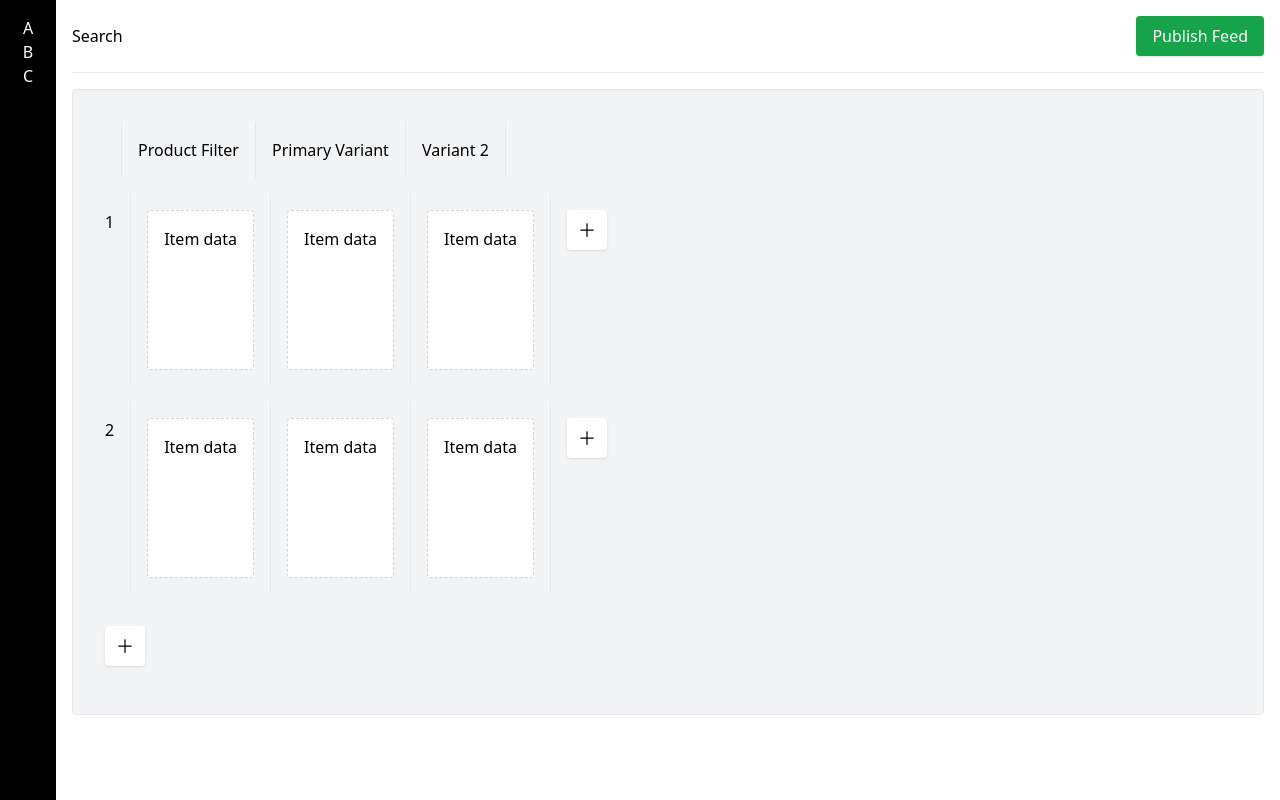
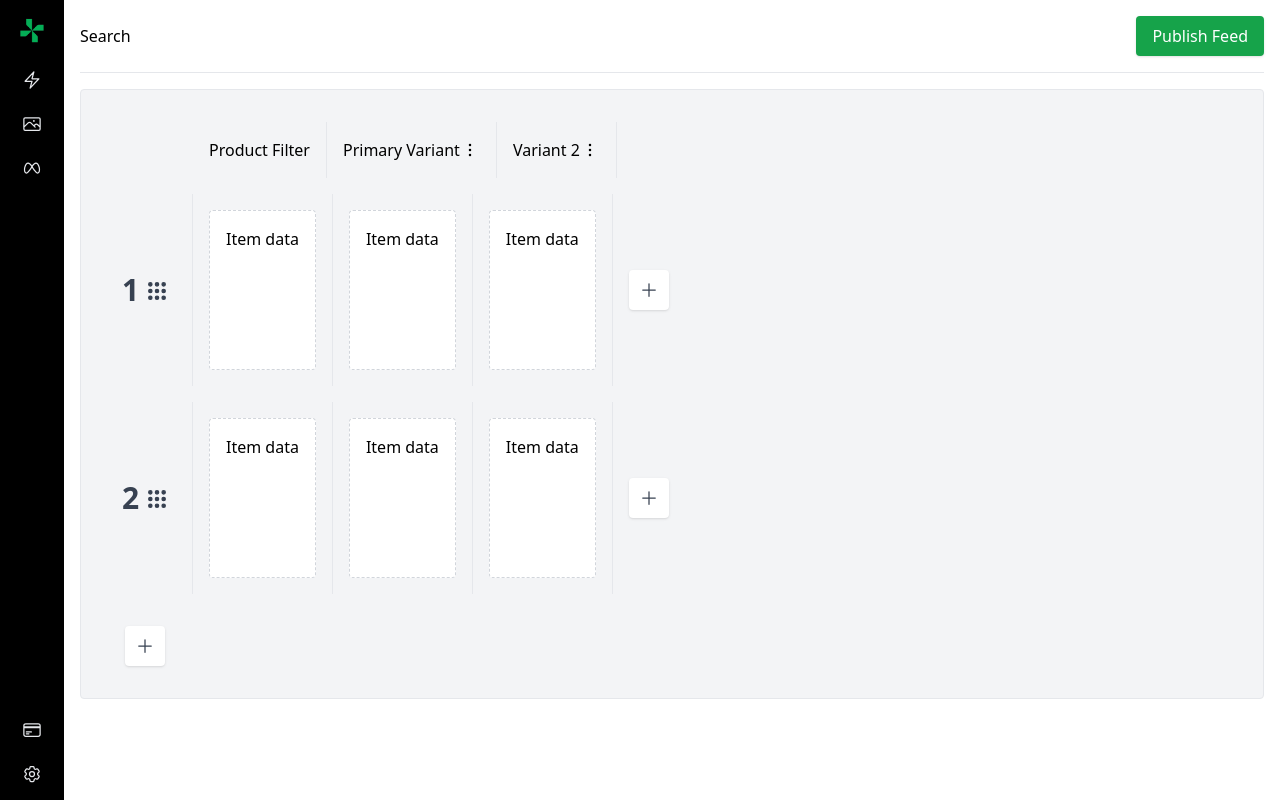
Before and after one commit to SaurabhTiwari4093/retainiq-assignment, a Next.js app: page / in a window 1280 px wide. Built offline with nearby package versions, Linux system fonts and the light colour scheme.

Commit message:
done side bar

```diff
--- a/app/assets/icons.jsx
+++ b/app/assets/icons.jsx
@@ -1,20 +1,115 @@
 import React from "react";
 
-export function AddIcon() {
+const SvgWrapper = ({ children, fill = "none", className }) => {
   return (
     <svg
       xmlns="http://www.w3.org/2000/svg"
-      fill="none"
       viewBox="0 0 24 24"
       strokeWidth={1.5}
       stroke="currentColor"
-      className="size-5"
+      className={`size-5 ${className}`}
+      fill={fill}
     >
+      {children}
+    </svg>
+  );
+};
+
+export function AddIcon({ className }) {
+  return (
+    <SvgWrapper className={className}>
       <path
         strokeLinecap="round"
         strokeLinejoin="round"
         d="M12 4.5v15m7.5-7.5h-15"
       />
-    </svg>
+    </SvgWrapper>
   );
 }
+
+export function MoreIcon({ className }) {
+  return (
+    <SvgWrapper className={className}>
+      <path
+        strokeLinecap="round"
+        strokeLinejoin="round"
+        d="M12 6.75a.75.75 0 1 1 0-1.5.75.75 0 0 1 0 1.5ZM12 12.75a.75.75 0 1 1 0-1.5.75.75 0 0 1 0 1.5ZM12 18.75a.75.75 0 1 1 0-1.5.75.75 0 0 1 0 1.5Z"
+      />
+    </SvgWrapper>
+  );
+}
+
+export function MoveIcon({ className }) {
+  return (
+    <SvgWrapper fill={"currentColor"} className={className}>
+      <path
+        d="m20 22c-1.1045695 0-2-.8954305-2-2s.8954305-2 2-2 2 .8954305 2 2-.8954305 2-2 2zm0-8c-1.1045695 0-2-.8954305-2-2s.8954305-2 2-2 2 .8954305 2 2-.8954305 2-2 2zm0-8c-1.1045695 0-2-.8954305-2-2s.8954305-2 2-2 2 .8954305 2 2-.8954305 2-2 2zm-8 16c-1.1045695 0-2-.8954305-2-2s.8954305-2 2-2 2 .8954305 2 2-.8954305 2-2 2zm0-8c-1.1045695 0-2-.8954305-2-2s.8954305-2 2-2 2 .8954305 2 2-.8954305 2-2 2zm0-8c-1.1045695 0-2-.8954305-2-2s.8954305-2 2-2 2 .8954305 2 2-.8954305 2-2 2zm-8 16c-1.1045695 0-2-.8954305-2-2s.8954305-2 2-2 2 .8954305 2 2-.8954305 2-2 2zm0-8c-1.1045695 0-2-.8954305-2-2s.8954305-2 2-2 2 .8954305 2 2-.8954305 2-2 2zm0-8c-1.1045695 0-2-.8954305-2-2s.8954305-2 2-2 2 .8954305 2 2-.8954305 2-2 2z"
+        strokeLinecap="round"
+        strokeLinejoin="round"
+      />
+    </SvgWrapper>
+  );
+}
+
+export function LightingIcon({ className }) {
+  return (
+    <SvgWrapper className={className}>
+      <path
+        strokeLinecap="round"
+        strokeLinejoin="round"
+        d="m3.75 13.5 10.5-11.25L12 10.5h8.25L9.75 21.75 12 13.5H3.75Z"
+      />
+    </SvgWrapper>
+  );
+}
+
+export function PhotoIcon({ className }) {
+  return (
+    <SvgWrapper className={className}>
+      <path
+        strokeLinecap="round"
+        strokeLinejoin="round"
+        d="m2.25 15.75 5.159-5.159a2.25 2.25 0 0 1 3.182 0l5.159 5.159m-1.5-1.5 1.409-1.409a2.25 2.25 0 0 1 3.182 0l2.909 2.909m-18 3.75h16.5a1.5 1.5 0 0 0 1.5-1.5V6a1.5 1.5 0 0 0-1.5-1.5H3.75A1.5 1.5 0 0 0 2.25 6v12a1.5 1.5 0 0 0 1.5 1.5Zm10.5-11.25h.008v.008h-.008V8.25Zm.375 0a.375.375 0 1 1-.75 0 .375.375 0 0 1 .75 0Z"
+      />
+    </SvgWrapper>
+  );
+}
+
+export function MetaIcon({ className }) {
+  return (
+    <SvgWrapper className={className}>
+      <path stroke="none" d="M0 0h24v24H0z" fill="none" />
+      <path d="M12 10.174c1.766 -2.784 3.315 -4.174 4.648 -4.174c2 0 3.263 2.213 4 5.217c.704 2.869 .5 6.783 -2 6.783c-1.114 0 -2.648 -1.565 -4.148 -3.652a27.627 27.627 0 0 1 -2.5 -4.174z" />
+      <path d="M12 10.174c-1.766 -2.784 -3.315 -4.174 -4.648 -4.174c-2 0 -3.263 2.213 -4 5.217c-.704 2.869 -.5 6.783 2 6.783c1.114 0 2.648 -1.565 4.148 -3.652c1 -1.391 1.833 -2.783 2.5 -4.174z" />
+    </SvgWrapper>
+  );
+}
+
+export function CardIcon({ className }) {
+  return (
+    <SvgWrapper className={className}>
+      <path
+        strokeLinecap="round"
+        strokeLinejoin="round"
+        d="M2.25 8.25h19.5M2.25 9h19.5m-16.5 5.25h6m-6 2.25h3m-3.75 3h15a2.25 2.25 0 0 0 2.25-2.25V6.75A2.25 2.25 0 0 0 19.5 4.5h-15a2.25 2.25 0 0 0-2.25 2.25v10.5A2.25 2.25 0 0 0 4.5 19.5Z"
+      />
+    </SvgWrapper>
+  );
+}
+
+export function SettingIcon({ className }) {
+  return (
+    <SvgWrapper className={className}>
+      <path
+        strokeLinecap="round"
+        strokeLinejoin="round"
+        d="M9.594 3.94c.09-.542.56-.94 1.11-.94h2.593c.55 0 1.02.398 1.11.94l.213 1.281c.063.374.313.686.645.87.074.04.147.083.22.127.325.196.72.257 1.075.124l1.217-.456a1.125 1.125 0 0 1 1.37.49l1.296 2.247a1.125 1.125 0 0 1-.26 1.431l-1.003.827c-.293.241-.438.613-.43.992a7.723 7.723 0 0 1 0 .255c-.008.378.137.75.43.991l1.004.827c.424.35.534.955.26 1.43l-1.298 2.247a1.125 1.125 0 0 1-1.369.491l-1.217-.456c-.355-.133-.75-.072-1.076.124a6.47 6.47 0 0 1-.22.128c-.331.183-.581.495-.644.869l-.213 1.281c-.09.543-.56.94-1.11.94h-2.594c-.55 0-1.019-.398-1.11-.94l-.213-1.281c-.062-.374-.312-.686-.644-.87a6.52 6.52 0 0 1-.22-.127c-.325-.196-.72-.257-1.076-.124l-1.217.456a1.125 1.125 0 0 1-1.369-.49l-1.297-2.247a1.125 1.125 0 0 1 .26-1.431l1.004-.827c.292-.24.437-.613.43-.991a6.932 6.932 0 0 1 0-.255c.007-.38-.138-.751-.43-.992l-1.004-.827a1.125 1.125 0 0 1-.26-1.43l1.297-2.247a1.125 1.125 0 0 1 1.37-.491l1.216.456c.356.133.751.072 1.076-.124.072-.044.146-.086.22-.128.332-.183.582-.495.644-.869l.214-1.28Z"
+      />
+      <path
+        strokeLinecap="round"
+        strokeLinejoin="round"
+        d="M15 12a3 3 0 1 1-6 0 3 3 0 0 1 6 0Z"
+      />
+    </SvgWrapper>
+  );
+}
--- a/app/components/addRemoveButton.jsx
+++ /dev/null
@@ -1,17 +0,0 @@
-import React from "react";
-import { AddIcon } from "../assets/icons";
-
-export function AddButton({ onClick }) {
-  return (
-    <button
-      className="bg-white shadow rounded w-10 h-10 flex items-center justify-center"
-      onClick={onClick}
-    >
-      <AddIcon />
-    </button>
-  );
-}
-
-export function RemoveButton() {
-  return <button></button>;
-}
--- /dev/null
+++ b/app/components/buttons.jsx
@@ -0,0 +1,35 @@
+import React from "react";
+import { AddIcon, MoveIcon } from "../assets/icons";
+import ContentCenter from "./ContentCenter";
+
+export function AddButton({ onClick }) {
+  return (
+    <button
+      className="bg-white text-gray-700 hover:text-gray-900 shadow rounded w-10 h-10 flex items-center justify-center"
+      onClick={onClick}
+    >
+      <AddIcon />
+    </button>
+  );
+}
+
+export function RowButton({ id }) {
+  return (
+    <ContentCenter className={"h-full"}>
+      <div className="flex items-center gap-2">
+        <span className="text-3xl font-bold text-gray-700">{id}</span>
+        <button className="text-gray-700 hover:text-gray-900 mt-0.5 cursor-move">
+          <MoveIcon />
+        </button>
+      </div>
+    </ContentCenter>
+  );
+}
+
+export function PublishButton() {
+  return (
+    <button className="bg-green-600 text-white py-2 px-4 rounded shadow">
+      Publish Feed
+    </button>
+  );
+}
--- /dev/null
+++ b/app/components/contentCenter.jsx
@@ -0,0 +1,9 @@
+import React from "react";
+
+export default function ContentCenter({ className, children }) {
+  return (
+    <div className={`flex justify-center items-center ${className} `}>
+      {children}
+    </div>
+  );
+}
--- a/app/components/header.jsx
+++ b/app/components/header.jsx
@@ -1,12 +1,11 @@
 import React from "react";
+import { PublishButton } from "./buttons";
 
 export default function Header() {
   return (
     <div className="flex justify-between items-center w-full border-b border-gray-200 pb-4">
       <div>Search</div>
-      <button className="bg-green-600 text-white py-2 px-4 rounded shadow">
-        Publish Feed
-      </button>
+      <PublishButton />
     </div>
   );
 }
--- a/app/components/itemContainer.jsx
+++ /dev/null
@@ -1,9 +0,0 @@
-import React from "react";
-
-export default function ItemContainer({ width = 52, border = true, children }) {
-  return (
-    <div className={`w-${width} ${border && `border-r`} border-gray-200 p-4`}>
-      {children}
-    </div>
-  );
-}
--- a/app/components/item.jsx
+++ b/app/components/product.jsx
@@ -1,6 +1,6 @@
 import React from "react";
 
-export default function Item() {
+export default function Product() {
   return (
     <div className="bg-white border-dashed border border-gray-300 rounded h-40 p-4">
       Item data
--- /dev/null
+++ b/app/components/productContainer.jsx
@@ -0,0 +1,7 @@
+import React from "react";
+
+export default function ProductContainer({ width = 52, children }) {
+  return (
+    <div className={`w-${width} border-r border-gray-200 p-4`}>{children}</div>
+  );
+}
--- a/app/components/sidebar.jsx
+++ b/app/components/sidebar.jsx
@@ -1,11 +1,27 @@
+import Image from "next/image";
 import React from "react";
+import RetainIQLogo from "../assets/images/RetainIQ.png";
+import {
+  CardIcon,
+  LightingIcon,
+  MetaIcon,
+  PhotoIcon,
+  SettingIcon,
+} from "../assets/icons";
 
 export default function Sidebar() {
   return (
-    <div className="bg-black text-white min-h-screen w-14 flex flex-col items-center py-4">
-      <div>A</div>
-      <div>B</div>
-      <div>C</div>
+    <div className="bg-black text-gray-200 h-screen fixed w-16 flex flex-col items-center justify-between gap-4 py-4">
+      <div className="flex flex-col items-center gap-6">
+        <Image src={RetainIQLogo} alt="RetainIQ logo" height={30} width={30} />
+        <LightingIcon />
+        <PhotoIcon />
+        <MetaIcon />
+      </div>
+      <div className="flex flex-col items-center gap-6">
+        <CardIcon />
+        <SettingIcon />
+      </div>
     </div>
   );
 }
--- a/app/components/table.jsx
+++ b/app/components/table.jsx
@@ -1,15 +1,17 @@
 "use client";
 import React, { useState } from "react";
-import Item from "./Item";
-import ItemContainer from "./itemContainer";
-import { AddButton } from "./addRemoveButton";
+import Product from "./product";
+import ProductContainer from "./productContainer";
+import { AddButton, RowButton } from "./buttons";
+import ContentCenter from "./ContentCenter";
+import { MoreIcon } from "../assets/icons";
 
 const initialHeaders = ["Product Filter", "Primary Variant", "Variant 2"];
 const initialData = [
   {
     id: 1,
     filter: "Product Collection contains Anarkali Kurtas",
-    variants: [1, 2], // Just representing the number of variants, but these could be replaced with real data
+    variants: [1, 2],
   },
   {
     id: 2,
@@ -50,39 +52,46 @@ export default function Table() {
   return (
     <div className="bg-gray-100 rounded border border-gray-200 mt-4 p-4">
       {/* Header Row */}
-      <div className="flex my-4">
-        <ItemContainer width={24} />
-        <ItemContainer width={96}>{headers[0]}</ItemContainer>
+      <div className="flex my-4 font-medium">
+        <div className="w-24" />
+        <ProductContainer width={96}>
+          <div className="text-center">{headers[0]}</div>
+        </ProductContainer>
         {headers.slice(1).map((header, index) => (
-          <ItemContainer key={index}>{header}</ItemContainer>
+          <ProductContainer key={index}>
+            <div className="flex justify-between items-center text-nowrap">
+              {header}
+              <MoreIcon />
+            </div>
+          </ProductContainer>
         ))}
       </div>
 
       {/* Data Rows */}
       {data.map((row) => (
         <div key={row.id} className="flex my-4">
-          <ItemContainer width={24}>{row.id}</ItemContainer>
-          <ItemContainer width={96}>
-            <Item />
-          </ItemContainer>
+          <ProductContainer width={24}>
+            <RowButton id={row.id} />
+          </ProductContainer>
+          <ProductContainer width={96}>
+            <Product />
+          </ProductContainer>
           {row.variants.map((variant, index) => (
-            <ItemContainer key={index}>
-              <Item />
-            </ItemContainer>
+            <ProductContainer key={index}>
+              <Product />
+            </ProductContainer>
           ))}
           {/* Button to Add Column */}
-          <ItemContainer border={false}>
+          <ContentCenter className={"p-4"}>
             <AddButton onClick={addColumn} />
-          </ItemContainer>
+          </ContentCenter>
         </div>
       ))}
 
       {/* Button to Add Row */}
-      <div className="flex my-4">
-        <ItemContainer width={24} border={false}>
-          <AddButton onClick={addRow} />
-        </ItemContainer>
-      </div>
+      <ContentCenter className={"w-24 p-4"}>
+        <AddButton onClick={addRow} />
+      </ContentCenter>
     </div>
   );
 }
--- a/app/page.jsx
+++ b/app/page.jsx
@@ -4,12 +4,12 @@ import Table from "./components/table";
 
 export default function Home() {
   return (
-    <div className="flex">
+    <>
       <Sidebar />
-      <div className="flex-1 p-4">
+      <div className="p-4 pl-20 w-full">
         <Header />
         <Table />
       </div>
-    </div>
+    </>
   );
 }
```
Also changed, not shown: app/assets/images/RetainIQ.png (added).
